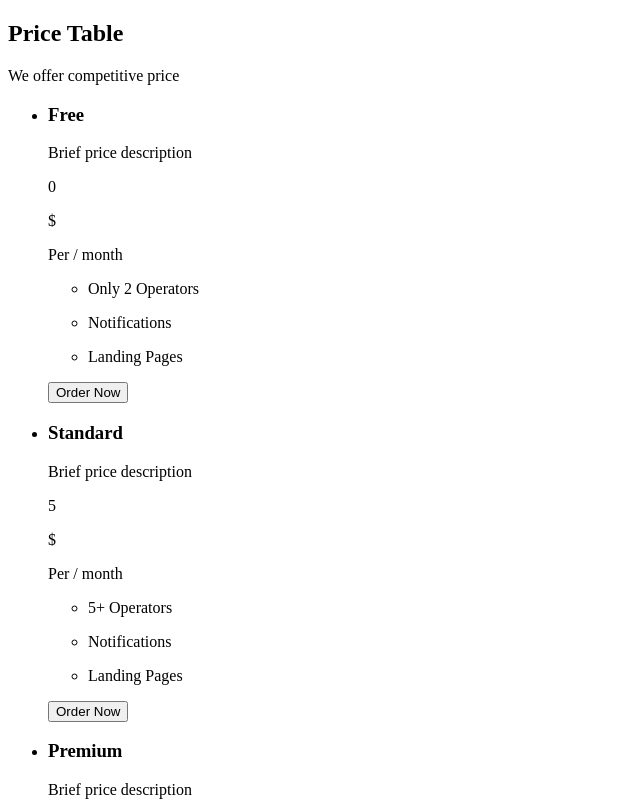
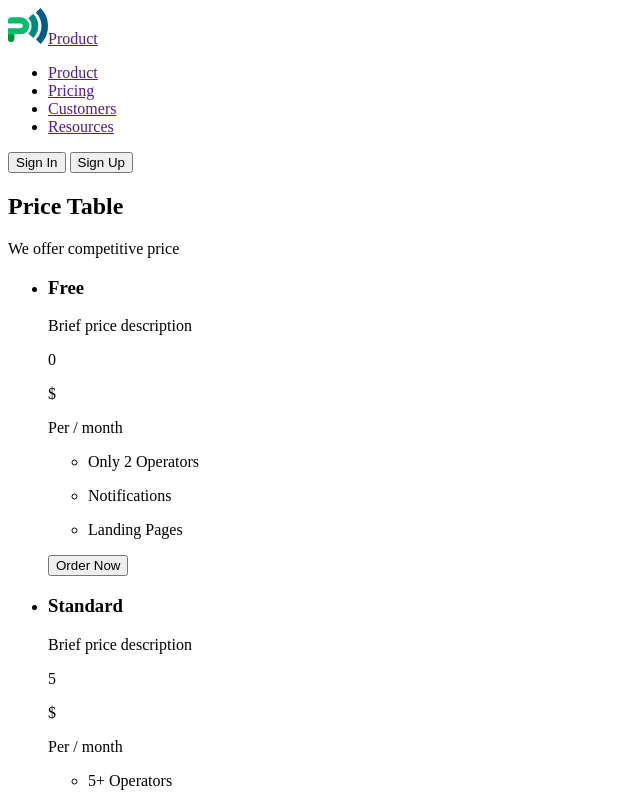
Before and after one commit to alina-semenova/blended-11, a plain HTML site: page index.html in a window 1280 px wide. Shown: the top 802 px of the page, without its empty margins (0-640 px from the left). Drawn offline with Linux system fonts and the light colour scheme.

Commit message:
add folder images, add markup

```diff
--- a/index.html
+++ b/index.html
@@ -6,7 +6,19 @@
     <title>Product</title>
   </head>
   <body>
-    <header></header>
+    <header>
+      <nav>
+        <a href=""><img src="./images/logo.svg" alt="" />Product</a>
+        <ul>
+          <li><a href="">Product</a></li>
+          <li><a href="">Pricing</a></li>
+          <li><a href="">Customers</a></li>
+          <li><a href="">Resources</a></li>
+        </ul>
+      </nav>
+      <button type="button">Sign In</button>
+      <button type="button">Sign Up</button>
+    </header>
     <main>
       <section>
         <h2>Price Table</h2>
```
Also changed, not shown: images/logo.svg (added).
